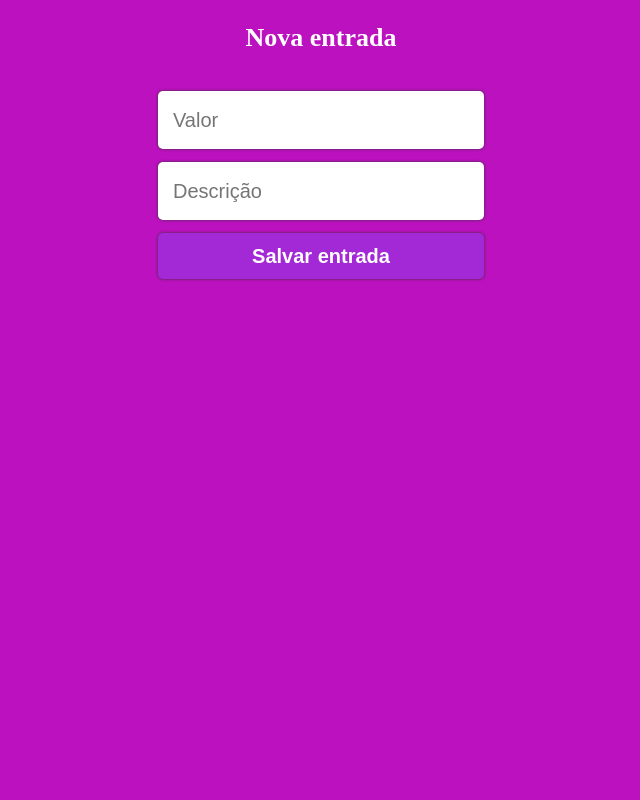
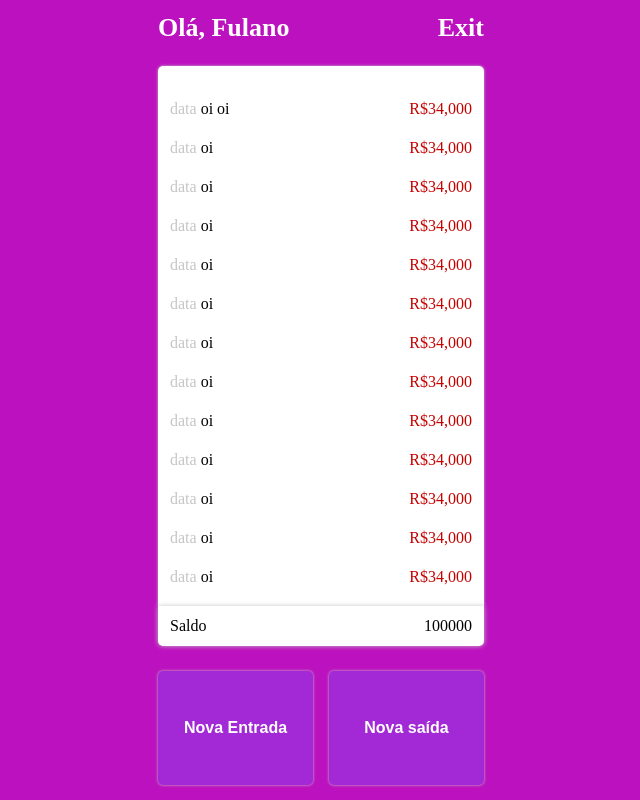
Before and after one commit to GabrielCardoz0/projeto14-mywallet-front, a React (Create React App) app: page / in a window 1280 px wide. Shown: the whole page, without its empty margins (319-959 px from the left). Built offline with nearby package versions, Linux system fonts and the light colour scheme.

Commit message:
feat:homepage style review

```diff
--- a/src/App.js
+++ b/src/App.js
@@ -1,8 +1,8 @@
 // import react from "react"
 // import LoginPage from "./paginas/LoginPage"
 import GlobalStyle from "./GlobalStyle"
-import AddValorPage from "./paginas/AddValorPage"
-// import HomePage from "./paginas/HomePage"
+// import AddValorPage from "./paginas/AddValorPage"
+import HomePage from "./paginas/HomePage"
 // import RegisterPage from "./paginas/RegisterPage"
 
 
@@ -15,8 +15,8 @@ export default function App(){
             <GlobalStyle/>
             {/* <LoginPage/> */}
             {/* <RegisterPage/> */}
-            {/* <HomePage/> */}
-            <AddValorPage/>
+            <HomePage/>
+            {/* <AddValorPage/> */}
         </>
     )
 };
--- a/src/GlobalStyle.js
+++ b/src/GlobalStyle.js
@@ -57,6 +57,8 @@ a{
 *{
 	font-family: 'Lexend Deca', sans-serif;
 
+    box-sizing:border-box;
+
 }
 
 `;
--- a/src/paginas/HomePage.js
+++ b/src/paginas/HomePage.js
@@ -9,8 +9,43 @@ export default function HomePage() {
             </TopBar>
 
             <RegistrosInOut>
-                <span>Não há regidtros de entrada ou saída</span>
+                {/* <span>Não há regidtros de entrada ou saída</span> */}
+                {/* <div className="listaValores"> */}
+                <ul>
+                    <li> <span> <span className="date">data</span> oi oi </span> <span className="money">R$34,000</span></li>
+
+                    <li> <span> <span className="date">data</span> oi </span> <span className="money">R$34,000</span></li>
+
+                    <li> <span> <span className="date">data</span> oi </span> <span className="money">R$34,000</span></li>
+
+                    <li> <span> <span className="date">data</span> oi </span> <span className="money">R$34,000</span></li>
+
+                    <li> <span> <span className="date">data</span> oi </span> <span className="money">R$34,000</span></li>
+
+                    <li> <span> <span className="date">data</span> oi </span> <span className="money">R$34,000</span></li>
+
+                    <li> <span> <span className="date">data</span> oi </span> <span className="money">R$34,000</span></li>
+
+                    <li> <span> <span className="date">data</span> oi </span> <span className="money">R$34,000</span></li>
+
+                    <li> <span> <span className="date">data</span> oi </span> <span className="money">R$34,000</span></li>
+
+                    <li> <span> <span className="date">data</span> oi </span> <span className="money">R$34,000</span></li>
+
+                    <li> <span> <span className="date">data</span> oi </span> <span className="money">R$34,000</span></li>
+
+                    <li> <span> <span className="date">data</span> oi </span> <span className="money">R$34,000</span></li>
+
+                    <li> <span> <span className="date">data</span> oi </span> <span className="money">R$34,000</span></li>
+
+                    <li> <span> <span className="date">data</span> oi </span> <span className="money">R$34,000</span></li>
+
+                    <li> <span> <span className="date">data</span> oi </span> <span className="money">R$34,000</span></li>
+                </ul>
+                {/* </div> */}
             </RegistrosInOut>
+
+            <SaldoFinal><span>Saldo</span> <span>100000</span></SaldoFinal>
 
             <BottomBar>
                 <button className="butonIn">Nova Entrada</button>
@@ -46,13 +81,52 @@ const RegistrosInOut = styled.div`
     width:326px;
     height:90%;
     background-color:#FFF;
-    border-radius:5px;
+    border-radius:5px 5px 0 0;
     display:flex;
-    justify-content:center;
     align-items:center;
+    flex-direction:column;
+    box-shadow:0px 0px 3px #c6c6c6;
+    font-size:16px;
+    font-weight:400;
+    padding:12px;
+    overflow:scroll;
+    ::-webkit-scrollbar{
+        display:none;
+    }
+    ul{
+        width:100%;
+    }
+    li{
+        display:flex;
+        justify-content:space-between;
+        width:100%;
+        margin-top:23px;
+        font-size:16px;
+        font-weight:400;
+
+        .date{
+            color:#c6c6c6;
+        }
+
+        .money{
+        color:#c70000;
+        /* color:#03ac00; */
+        }
+
+    }
+`;
+
+ const SaldoFinal = styled.div`
+    display:flex;
+    justify-content:space-between;
+    width:326px;
+    background-color:#FFF;
     margin-bottom:25px;
-    box-shadow:0px 0px 3px #333;
-`;
+    padding:12px;
+    box-sizing:border-box;
+    border-radius: 0 0 5px 5px;
+        box-shadow:0px 0px 5px #c6c6c6;
+ `;
 
 const BottomBar = styled.div`
     display:flex;
@@ -64,6 +138,10 @@ const BottomBar = styled.div`
         height:114px;
         background-color:#a328d6;
         border:none;
-        box-shadow:0px 0px 3px #333;
+        box-shadow:0px 0px 3px #c6c6c6;
+        border-radius:5px;
+        color: #fff;
+        font-size:16px;
+        font-weight:700;
     }
 `;
```
